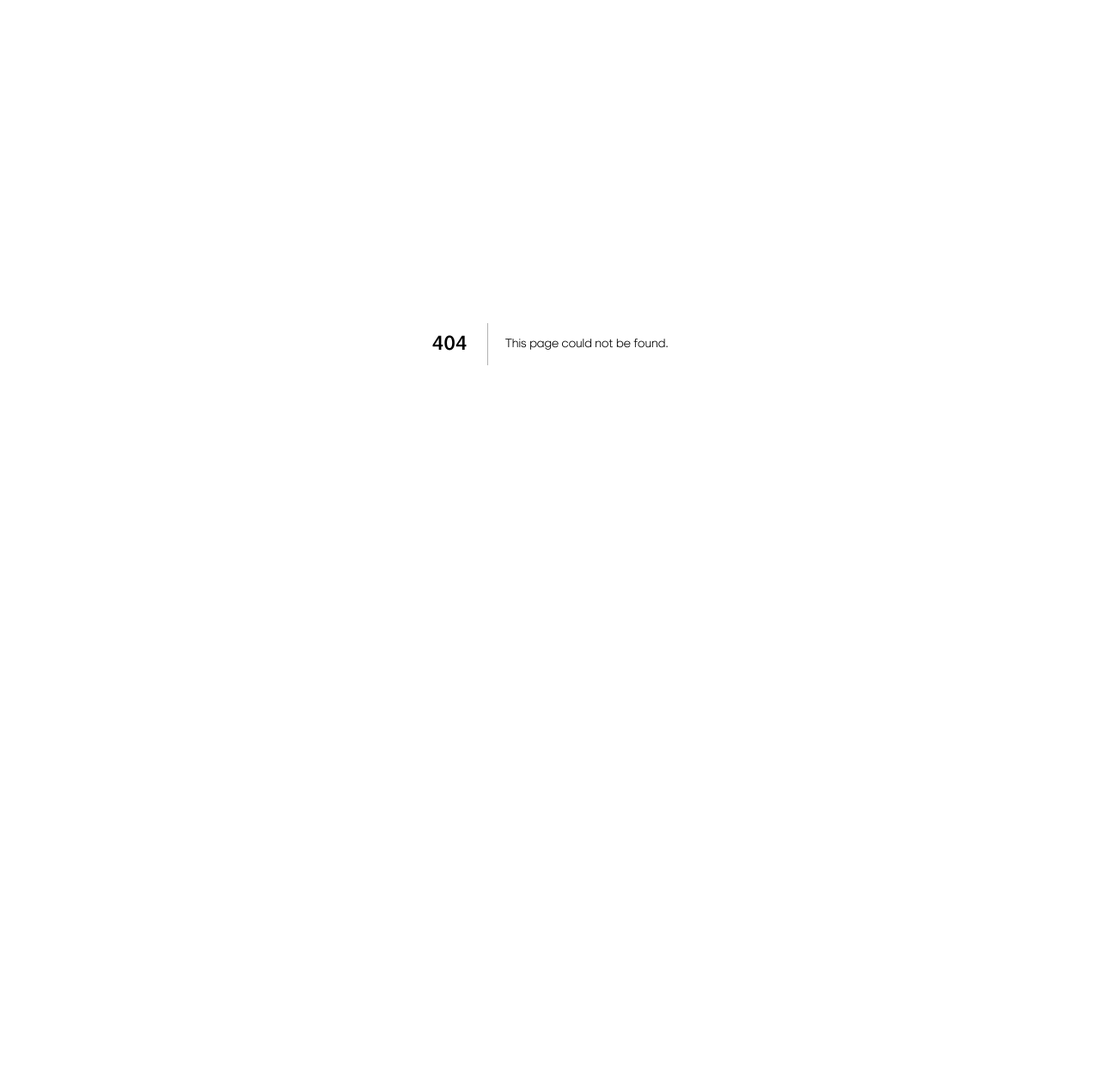
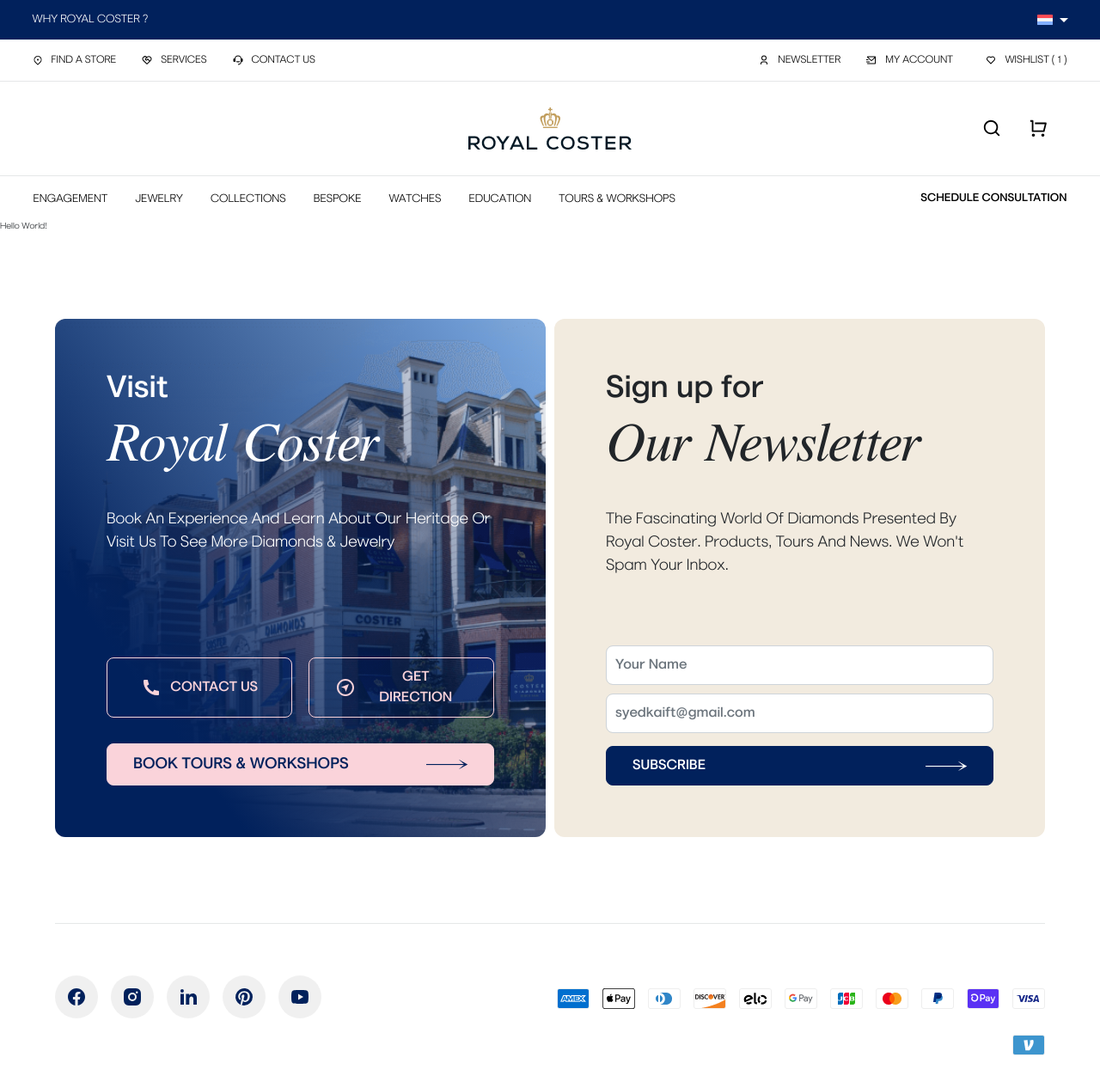
Before and after one commit to webking314/bridal, a Next.js app: page /brief in a window 1280 px wide. Before the commit this address had no page. Shown: the top 1266 px of the page at 86% size. Before the commit the page ends 800 px from the top, so only its background shows below. Built offline with nearby package versions, Linux system fonts and the light colour scheme.

Commit message:
update some feature in blog page

```diff
--- a/components/header.js
+++ b/components/header.js
@@ -257,7 +257,7 @@
                             <h3 className="my-3">{submenu.imagePanel.title}</h3>
                             <Link href={submenu.imagePanel.url}>
                               <a>
-                                <p>Learn More</p>
+                                <p className="link-item">Learn More</p>
                               </a>
                             </Link>
                           </div>
@@ -474,7 +474,7 @@
                             <h3 className="my-3">{submenu.imagePanel.title}</h3>
                             <Link href={submenu.imagePanel.url}>
                               <a>
-                                <p className="mb-0">Learn More</p>
+                                <p className="mb-0 link-item">Learn More</p>
                               </a>
                             </Link>
                           </div>
@@ -642,7 +642,7 @@
                           <h3 className="my-5">{submenu.imagePanel.title}</h3>
                           <Link href={submenu.imagePanel.url}>
                             <a>
-                              <p>Learn More</p>
+                              <p className="link-item">Learn More</p>
                             </a>
                           </Link>
                         </div>
--- /dev/null
+++ b/pages/brief.js
@@ -0,0 +1,24 @@
+import React, { useState, useRef } from "react";
+import Link from "next/link";
+import Head from "next/head";
+import Header from "../components/header";
+import Footer from "../components/footer";
+import Schedule from "../components/schedule";
+
+export default function Brief() {
+
+
+  return (
+    <div className="brief_page">
+      <Head>
+        <title>Brief | Royal Coster</title>
+      </Head>
+      {/*Header */}
+      <Header />
+     <div>Hello World!</div>
+      <Schedule />
+      {/* Footer */}
+      <Footer />
+    </div>
+  );
+}
--- a/styles/blog.scss
+++ b/styles/blog.scss
@@ -98,6 +98,10 @@
         font-weight: 500;
         border: 2px solid rgba(1, 33, 92, 0.8);
       }
+      &:hover {
+        background: gray;
+        color: white;
+      }
     }
     .main-blog-panel {
       .main-blog {
--- a/styles/header.scss
+++ b/styles/header.scss
@@ -173,6 +173,12 @@
           P {
             color: #01215c;
             font-weight: 500;
+          }
+        }
+        .link-item {
+          &:hover {
+            color: #01215c;
+            text-decoration: underline;
           }
         }
       }
```
